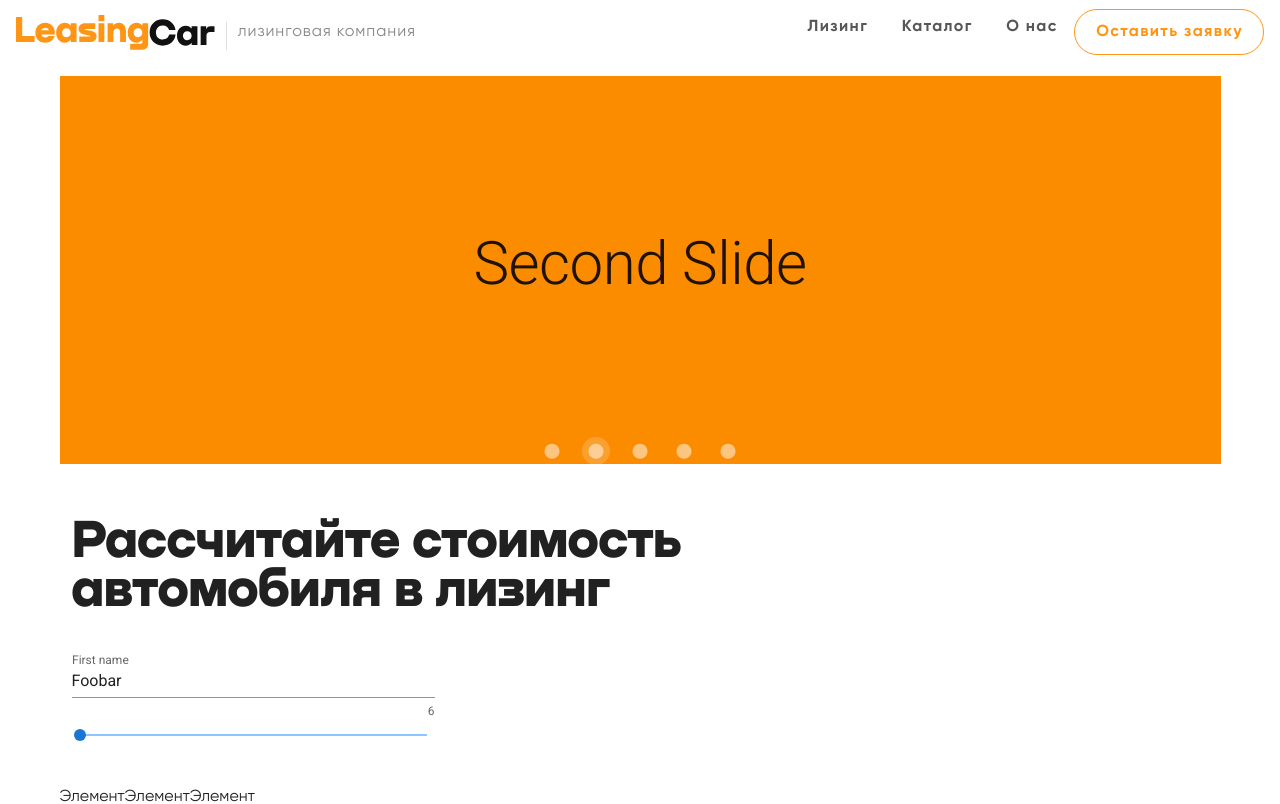
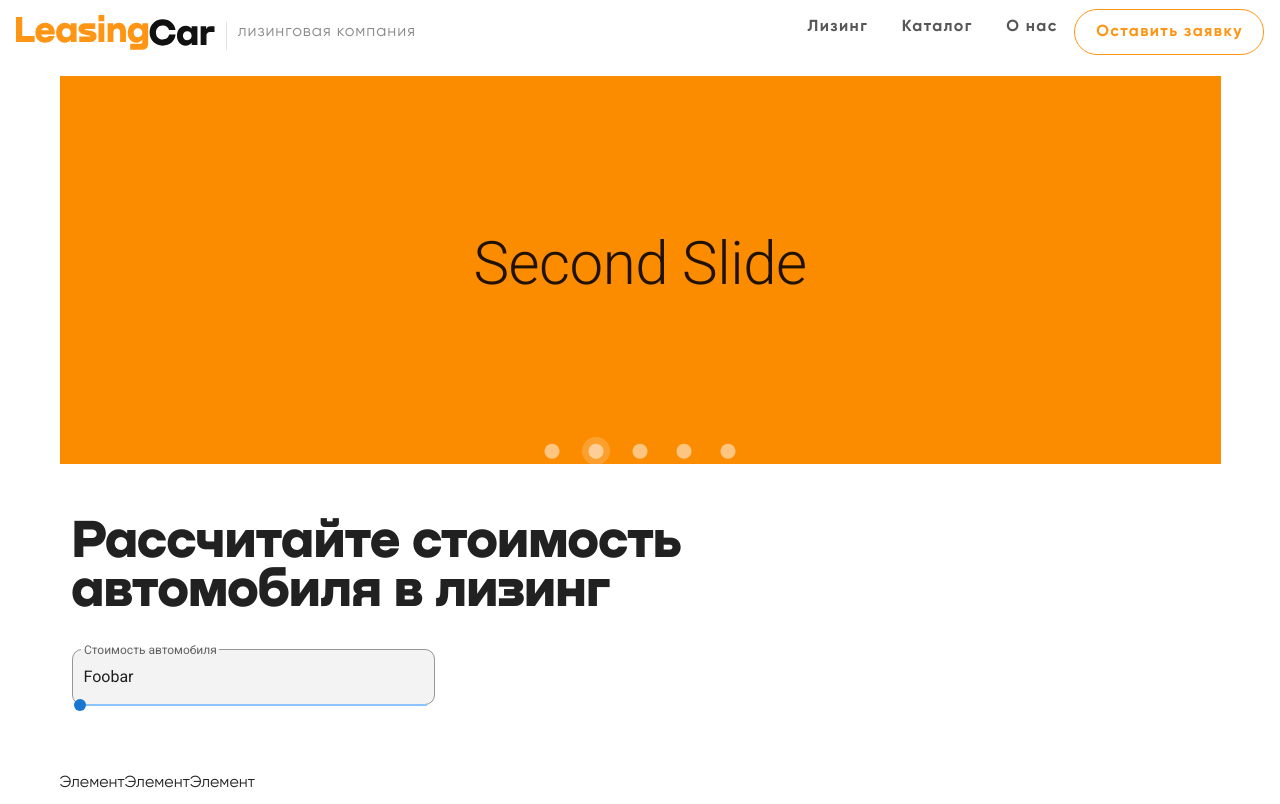
Before and after one commit to assasin0076/leasing-vue-nuxt-vuetify, a Nuxt app: page / in a window 1280 px wide. Shown: the top 804 px of the page. Built offline with nearby package versions, Linux system fonts and the light colour scheme.

Commit message:
Теперь поля расчета стоимости выглядят более похожими на макет

```diff
--- a/components/calculator.vue
+++ b/components/calculator.vue
@@ -13,15 +13,20 @@
                         <v-col
                             cols="12"
                             md="4"
+                            class="input-cuntainer"
                         >
                             <v-form ref="form">
                             <v-text-field
+                                class="custom-text-field"
+                                outlined
+                                hide-details
                                 v-model="model"
                                 :counter="max"
                                 :rules="rules"
-                                label="First name"
+                                label="Стоимость автомобиля"
                             ></v-text-field>
                             <v-slider
+                            class="custom-slider"
                             v-model="max"
                             >
                             </v-slider>
@@ -58,14 +63,6 @@
           rules.push(rule)
         }
 
-        if (!this.allowSpaces) {
-          const rule =
-            v => (v || '').indexOf(' ') < 0 ||
-              'No spaces are allowed'
-
-          rules.push(rule)
-        }
-
         if (this.match) {
           const rule =
             v => (!!v && v) === this.match ||
@@ -92,6 +89,17 @@
 </script>
 
 <style lang="scss" scoped>
+    .input-cuntainer {
+      .custom-text-field {
+        border: none;
+        background-color: #F3F3F4;
+        border-radius: 10px;
+      }
+      .custom-slider {
+        position: relative;
+        top: -16px;
+      }
+    }
     .calc-cont {
         h1 {
             font-family: Nekst;
--- a/components/my-nav.vue
+++ b/components/my-nav.vue
@@ -1,5 +1,5 @@
 <template>
-    <v-app-bar app flat color="white">
+    <v-app-bar app flat color="white" class="nav-content-container">
 
         <div class=" container-logo d-flex justify-space-between align-center">
             <v-btn text>
@@ -171,9 +171,9 @@
 </script>
 
 <style lang="scss" scoped>
-        .special-button {
-            padding: 22px 20px !important;
-        }
+    .special-button {
+        padding: 22px 20px !important;
+    }
     .v-btn {
         text-transform: none;
     }
```
